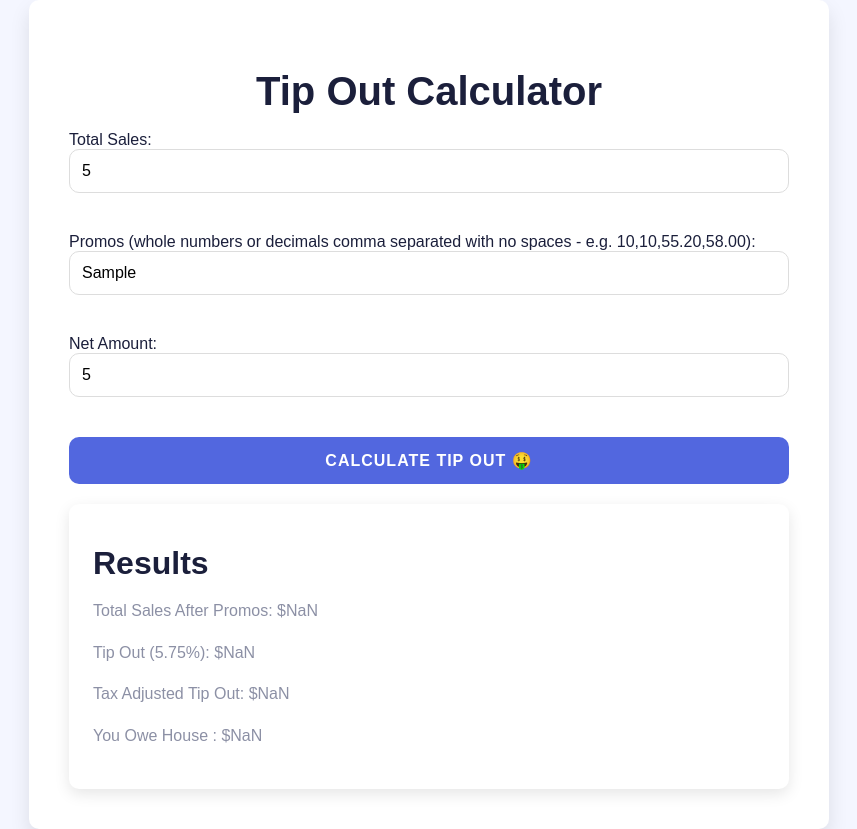
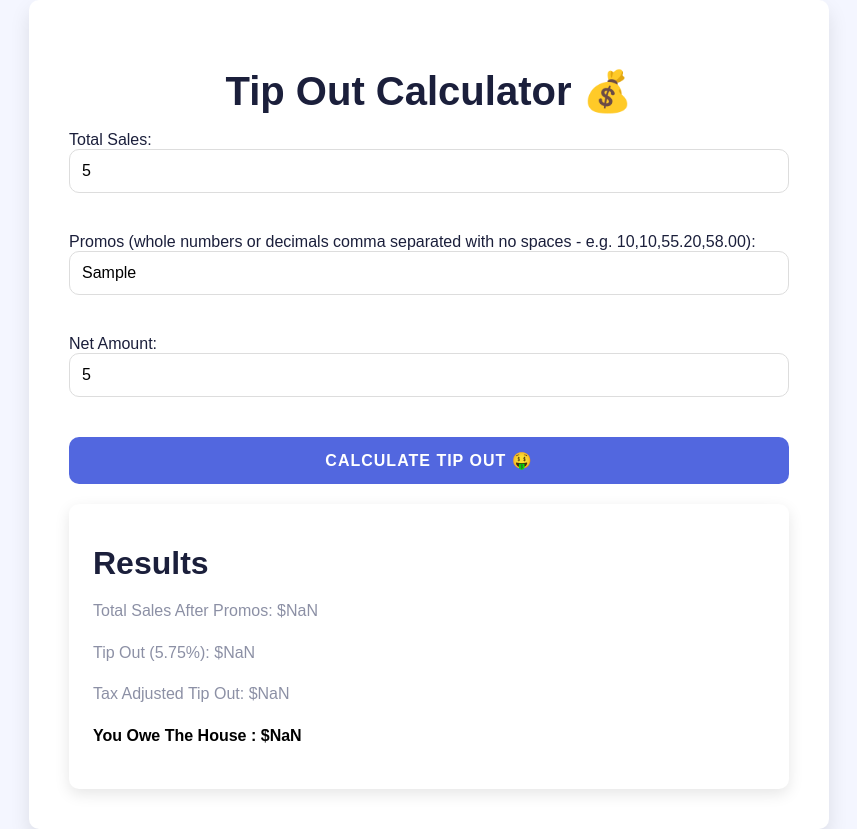
Before and after one commit to ofthekings12/tip-out-calculator, a React (Create React App) app: page / in a window 1280 px wide. Both pictures are taken after typing "5", "Sample", "5" into the empty fields and a click on the button "CALCULATE TIP OUT 🤑". Shown: the whole page, without its empty margins (211-1068 px from the left). Built offline with nearby package versions, Linux system fonts and the light colour scheme.

Commit message:
title edit, results owed edit

```diff
--- a/src/App.css
+++ b/src/App.css
@@ -54,6 +54,10 @@ p {
   font-size: 1rem;
   line-height: 1.6;
   color: var(--text-light);
+}
+
+.amount-owed {
+  color: black;
 }
 
 .container {
--- a/src/App.js
+++ b/src/App.js
@@ -34,7 +34,7 @@ function App() {
 
   return (
     <div className="container">
-      <h1>Tip Out Calculator
+      <h1>Tip Out Calculator 💰
       {/* <img src="https://github.com/ofthekings12/tip-out-calculator/blob/main/src/assets/Subject.png?raw=true" alt="Calculator Icon" className="title-image" /> */}
       </h1>
 
@@ -76,7 +76,7 @@ function App() {
         <p>Total Sales After Promos: ${result.afterPromo}</p>
         <p>Tip Out (5.75%): ${result.tipOut}</p>
         <p>Tax Adjusted Tip Out: ${result.taxAdjustedTipOut}</p>
-        <p>{net < 0 ? 'House Owes You' : 'You Owe House'} : ${result.amountOwed}</p>
+        <p className="amount-owed"><b>{net < 0 ? 'The House Owes You' : 'You Owe The House'} : ${result.amountOwed}</b></p>
       </div>
       )}
       {/* <footer className="footer">
```
